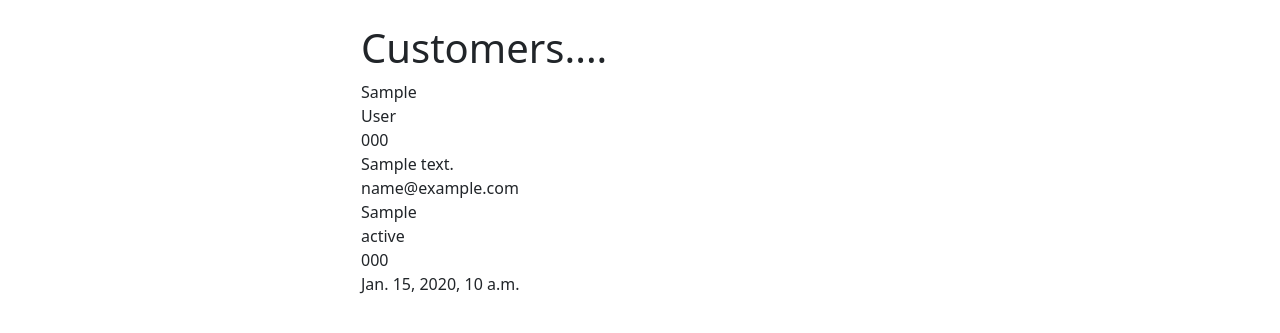
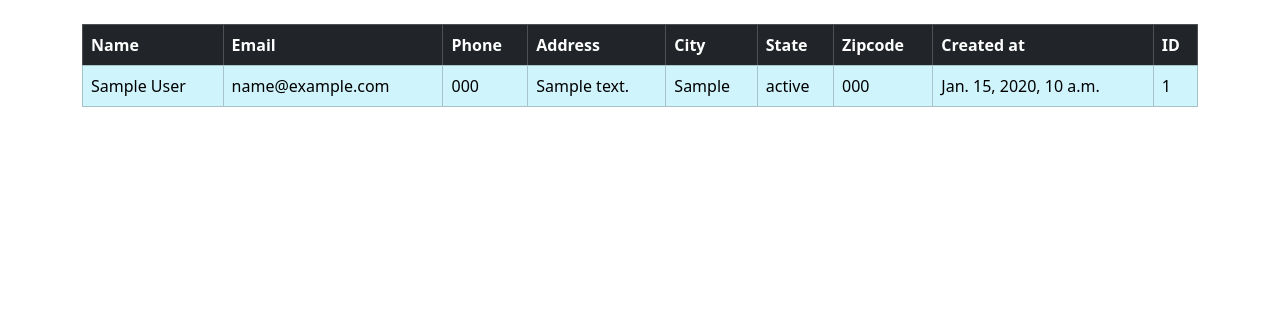
Before and after one commit to nikolaystankov1/Django-CRM, a Django app: page / in a window 1280 px wide. Shown: the part 56-389 px from the top of the page. Run offline with Django 5.2, Linux system fonts and the light colour scheme; a user stored in the database is signed in; tables that the repository leaves empty hold one stand-in row (values such as "Sample post").

Commit message:
customers table

```diff
--- a/website1/templates/home.html
+++ b/website1/templates/home.html
@@ -2,27 +2,50 @@
 
 {% block content%}
 
-<div class="col-md-6 offset-md-3">
 
 {% if user.is_authenticated %}
 
-<h1>Customers....</h1>
+
+
+<table class="table table-striped table-info table-hover table-bordered">
+    <thead class="table-dark">
+      <tr>
+        <th scope="col">Name</th>
+        <th scope="col">Email</th>
+        <th scope="col">Phone</th>
+        <th scope="col">Address</th>
+        <th scope="col">City</th>
+        <th scope="col">State</th>
+        <th scope="col">Zipcode</th>
+        <th scope="col">Created at</th>
+        <th scope="col">ID</th>
+      </tr>
+    </thead>
+    <tbody>
+      <tr>
 {% if customers %}
     {% for customer in customers %}
-        {{ customer.first_name }} <br/>
-        {{ customer.last_name }} <br/>
-        {{ customer.phone }} <br/>
-        {{ customer.address }} <br/>
-        {{ customer.email }} <br/>
-        {{ customer.city }} <br/>
-        {{ customer.state }} <br/>
-        {{ customer.zipcode }} <br/>
-        {{ customer.created_at }} <br/>
-        <br/>
-
+        </tr>
+            <td>{{ customer.first_name }}
+                {{ customer.last_name }}</td>
+            <td>{{ customer.email }}</td>
+            <td>{{ customer.phone }}</td>
+            <td>{{ customer.address }}</td>
+            <td>{{ customer.city }}</td>
+            <td>{{ customer.state }}</td>
+            <td>{{ customer.zipcode }}</td>
+            <td>{{ customer.created_at }}</td>
+            <td>{{ customer.id }}</td>
+        </tr>
     {% endfor %}
 
 {% endif %}
+
+
+        </tbody>
+    </table>
+
+
 
 {% else %}
 
@@ -46,7 +69,7 @@
 
 
 
-</div>
+
 
 {% endif %}
 
```
